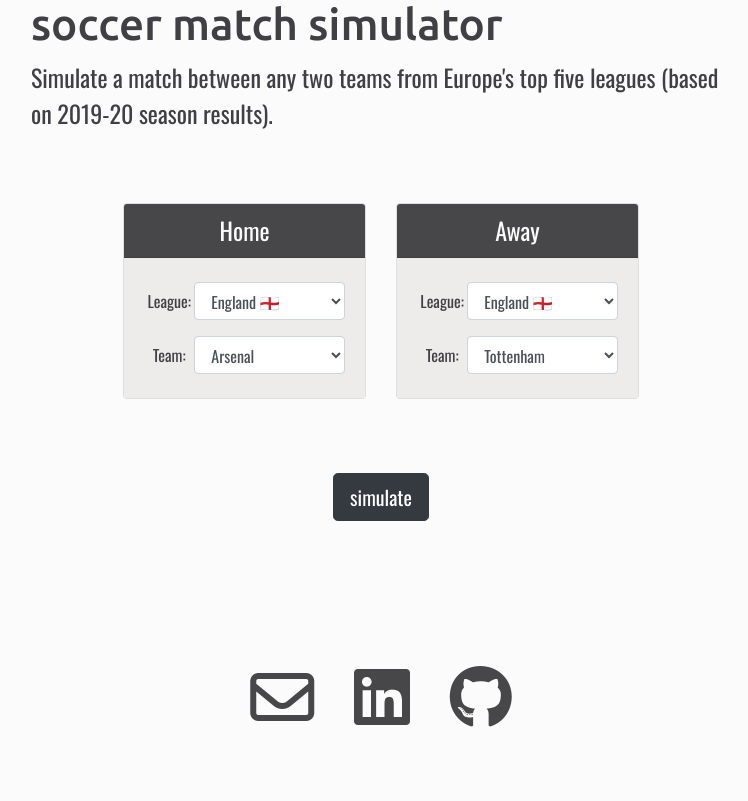
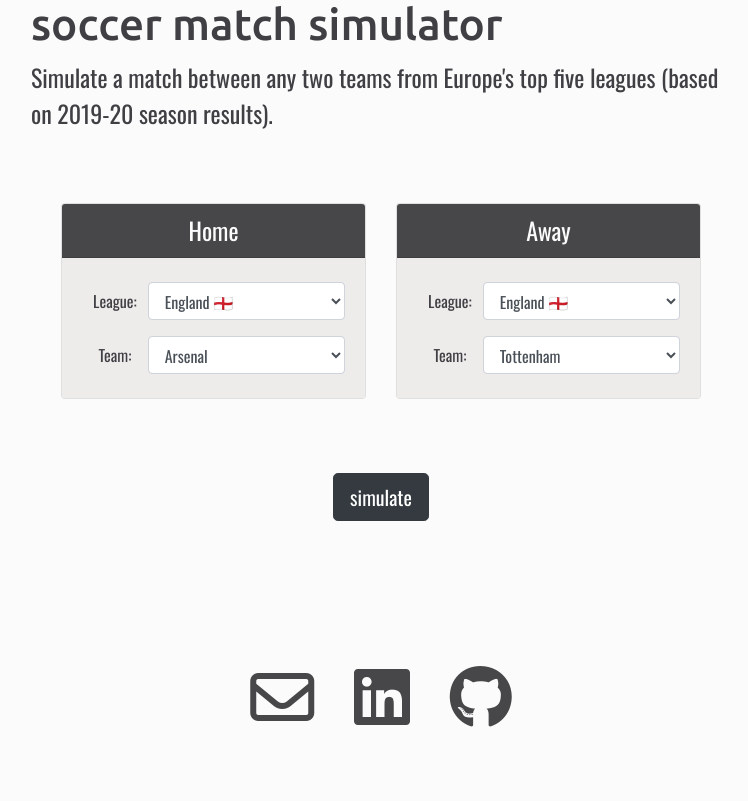
Before and after one commit to dixongrossnickle/personal-website, a Django app: template programs/templates/simulator.html in a window 1280 px wide. Shown: the part 183-984 px from the top of the page, without its empty margins (259-1007 px from the left). Run offline with Django 3.2, Linux system fonts and the light colour scheme; the template is opened without the code that fills it, so the values that code supplies are empty; some libraries are stand-ins or nearby versions.

Commit message:
fixed issue with carousel on iphone screen

```diff
--- a/programs/templates/simulator.html
+++ b/programs/templates/simulator.html
@@ -23,11 +23,11 @@
 {% endblock content %}
 
 {% block carousel %}
-<div class="football-carousel carousel slide">
-   <div class="carousel-inner">
-      <div class="form-item carousel-item active">
-         <div class="row justify-content-center">
-            <div class="col-9 col-lg-7 col-xl-5">
+<div class="container-fluid px-0">
+   <div class="football-carousel carousel slide">
+      <div class="carousel-inner">
+         <div class="form-item carousel-item active">
+            <div class="form-container mx-auto">
                <form class="footballForm" method="GET" action="run/" data-url="{{ request.build_absolute_uri|safe }}">
                   <div class="row">
                      <div class="col-sm">
@@ -87,23 +87,21 @@
                </form>
             </div>
          </div>
-      </div>
-      <div class="carousel-item result-item">
-         <div class="row justify-content-center">
-            <div class="col-11 col-md-9 col-lg-7 col-xl-6">
+         <div class="carousel-item result-item">
+            <div class="results-container mx-auto">
                <div class="card results-card">
                   <div class="card-header results-card-header">
                      <div class="row score-row">
                         <div class="col team1-name-col">
                            <h5 class="team1-name m-0"></h5>
                         </div>
-                        <div class="col-auto goals1-col text-right px-0">
+                        <div class="col-auto goals1-col text-right p-0">
                            <h5 class="score team1-score m-0"></h5>
                         </div>
                         <div class="col-auto dash-col text-center">
                            <h5 class="score dash m-0">-</h5>
                         </div>
-                        <div class="col-auto goals2-col px-0">
+                        <div class="col-auto goals2-col p-0">
                            <h5 class="score team2-score m-0"></h5>
                         </div>
                         <div class="col team2-name-col text-right">
--- a/static/css/soccer.css
+++ b/static/css/soccer.css
@@ -10,6 +10,15 @@
 .form-item,
 .result-item {
   padding: 2rem 0;
+}
+
+.form-container {
+  width: 80%;
+}
+
+.results-container {
+  width: 100%;
+  padding: 0 15px;
 }
 
 .select-card-header,
@@ -43,6 +52,7 @@
 }
 
 .score {
+  display: inline-block;
   font-size: 2.5rem;
 }
 
@@ -101,6 +111,12 @@
     font-size: 1.5rem;
   }
 
+  .form-container,
+  .results-container {
+    width: 75%;
+    padding: 0;
+  }
+
   .select-card-header {
     padding: .75rem 1.25rem;
   }
@@ -112,6 +128,7 @@
   }
 
   .score {
+    display: inline-block;
     font-size: 3.2rem;
   }
 
@@ -123,6 +140,14 @@
 @media screen and (min-width: 960px) {
   h2 {
     font-size: 2.75rem;
+  }
+
+  .form-container {
+    width: 60%;
+  }
+
+  .results-container {
+    width: 65%;
   }
 
   .form-item,
@@ -150,6 +175,16 @@
 }
 
 @media screen and (min-width: 1200px) {
+  .form-container {
+    width: 50%;
+    max-width: 720px;
+  }
+
+  .results-container {
+    width: 60%;
+    max-width: 865px;
+  }
+
   .form-item,
   .result-item {
     padding-bottom: 6rem;
--- a/templates/base.html
+++ b/templates/base.html
@@ -1,12 +1,12 @@
 {% load static %}
-<!DOCTYPE html>
+<!doctype html>
 <html lang="en">
 
 <head>
    <meta charset="UTF-8" />
    <meta name="description" content="My personal website" />
    <meta name="author" content="Dixon Grossnickle" />
-   <meta name="viewport" content="width=device-width, initial-scale=1" />
+   <meta name="viewport" content="width=device-width, initial-scale=1, shrink-to-fit=no" />
    {% block title %}{% endblock title %}
    <link rel="stylesheet" href="https://fonts.googleapis.com/css2?family=Oswald:wght@400;500&family=Ubuntu:wght@500&display=swap" />
    <link rel="stylesheet" href="https://stackpath.bootstrapcdn.com/bootstrap/4.5.0/css/bootstrap.min.css" integrity="sha384-9aIt2nRpC12Uk9gS9baDl411NQApFmC26EwAOH8WgZl5MYYxFfc+NcPb1dKGj7Sk" crossorigin="anonymous">
@@ -62,9 +62,7 @@
                {% block content %}{% endblock content %}
             </div>
          </div>
-         <div class="container-fluid p-0">
-            {% block carousel %}{% endblock carousel %}
-         </div>
+         {% block carousel %}{% endblock carousel %}
       </div>
 
       <!-- Footer -->
```
